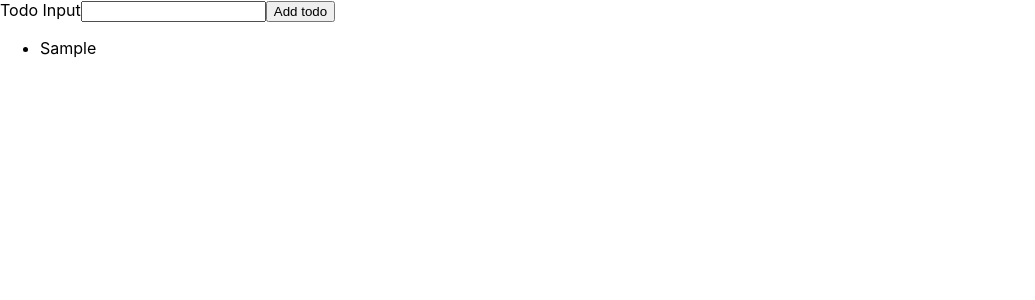
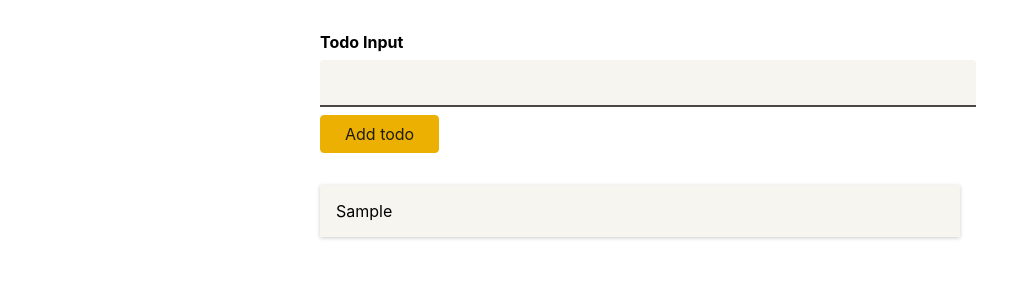
Before and after one commit to Mahusaa/Todo-TS, a React (Create React App) app: page / in a window 1280 px wide. Both pictures are taken after typing "Sample" into the empty fields and a click on the button "Add todo". Shown: the top 300 px of the page, without its empty margins (0-1035 px from the left). Built offline with nearby package versions, Linux system fonts and the light colour scheme.

Commit message:
add style

```diff
--- /dev/null
+++ b/src/components/Todos.module.css
@@ -0,0 +1,6 @@
+.todos {
+    list-style: none;
+    margin: 2rem auto;
+    padding: 0;
+    width: 40rem;
+  }
--- a/src/components/Todos.tsx
+++ b/src/components/Todos.tsx
@@ -1,10 +1,11 @@
 import React from "react";
 import Todo from "../models/todo";
 import TodosItem from "./TodosItem";
+import classes from "./Todos.module.css"
 
 const Todos: React.FC<{items: Todo[]}> = ({items}) => {
     return (
-        <ul>
+        <ul className={classes.todos}>
             {items.map((item) => (
                 <TodosItem key={item.id} text={item.text}/>
             ))}
--- /dev/null
+++ b/src/components/TodosForm.module.css
@@ -0,0 +1,42 @@
+.form {
+    width: 40rem;
+    margin: 2rem auto;
+
+  }
+
+  .form label {
+    display: block;
+    font-weight: bold;
+    margin-bottom: 0.5rem;
+  }
+
+  .form input {
+    display: block;
+    width: 100%;
+    font: inherit;
+    font-size: 1.5rem;
+    padding: 0.5rem;
+    border-radius: 4px;
+    background-color: #f7f5ef;
+    border: none;
+    border-bottom: 2px solid #494844;
+    border-bottom-right-radius: 0;
+    border-bottom-left-radius: 0;
+    margin-bottom: 0.5rem;
+  }
+
+  .form button {
+    font: inherit;
+    background-color: #ebb002;
+    border: 1px solid #ebb002;
+    color: #201d0f;
+    padding: 0.5rem 1.5rem;
+    border-radius: 4px;
+    cursor: pointer;
+  }
+
+  .form button:hover,
+  .form button:active {
+    background-color: #ebc002;
+    border-color: #ebc002;
+  }
--- a/src/components/TodosForm.tsx
+++ b/src/components/TodosForm.tsx
@@ -1,4 +1,5 @@
 import React, { useRef } from "react";
+import classes from "./TodosForm.module.css"
 
 const TodosForm: React.FC<{onAddTodo: (todo: string) => void}> = ({onAddTodo}) => {
     const myInputRef = useRef<HTMLInputElement>(null)
@@ -12,7 +13,7 @@
         myInputRef.current!.value = "";
     }
     return(
-        <form onSubmit={handleSubmit}>
+        <form className={classes.form} onSubmit={handleSubmit}>
             <label htmlFor="input">Todo Input</label>
             <input type="text" id="input" ref={myInputRef}></input>
             <button type="submit">Add todo</button>
--- /dev/null
+++ b/src/components/TodosItem.module.css
@@ -0,0 +1,6 @@
+.item {
+    margin: 1rem 0;
+    box-shadow: 0 1px 4px rgba(0, 0, 0, 0.2);
+    padding: 1rem;
+    background-color: #f7f5ef;
+  }
--- a/src/components/TodosItem.tsx
+++ b/src/components/TodosItem.tsx
@@ -1,8 +1,9 @@
 import React from "react"
+import classes from "./TodosItem.module.css"
 
 const TodosItem: React.FC<{text: string}> = ({text}) => {
   return (
-    <li>{text}</li>
+    <li className={classes.item}>{text}</li>
   )
 }
 
```
